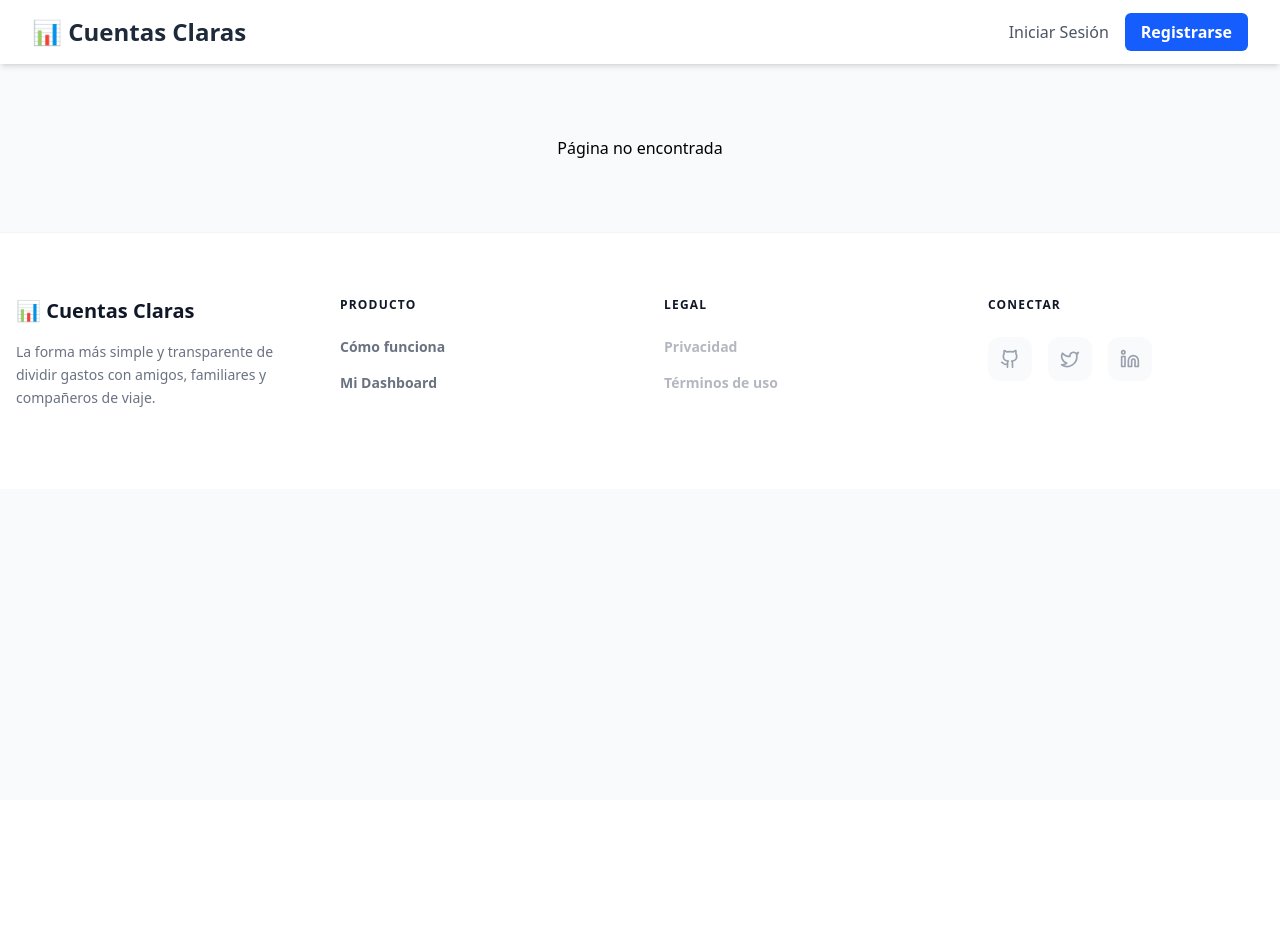
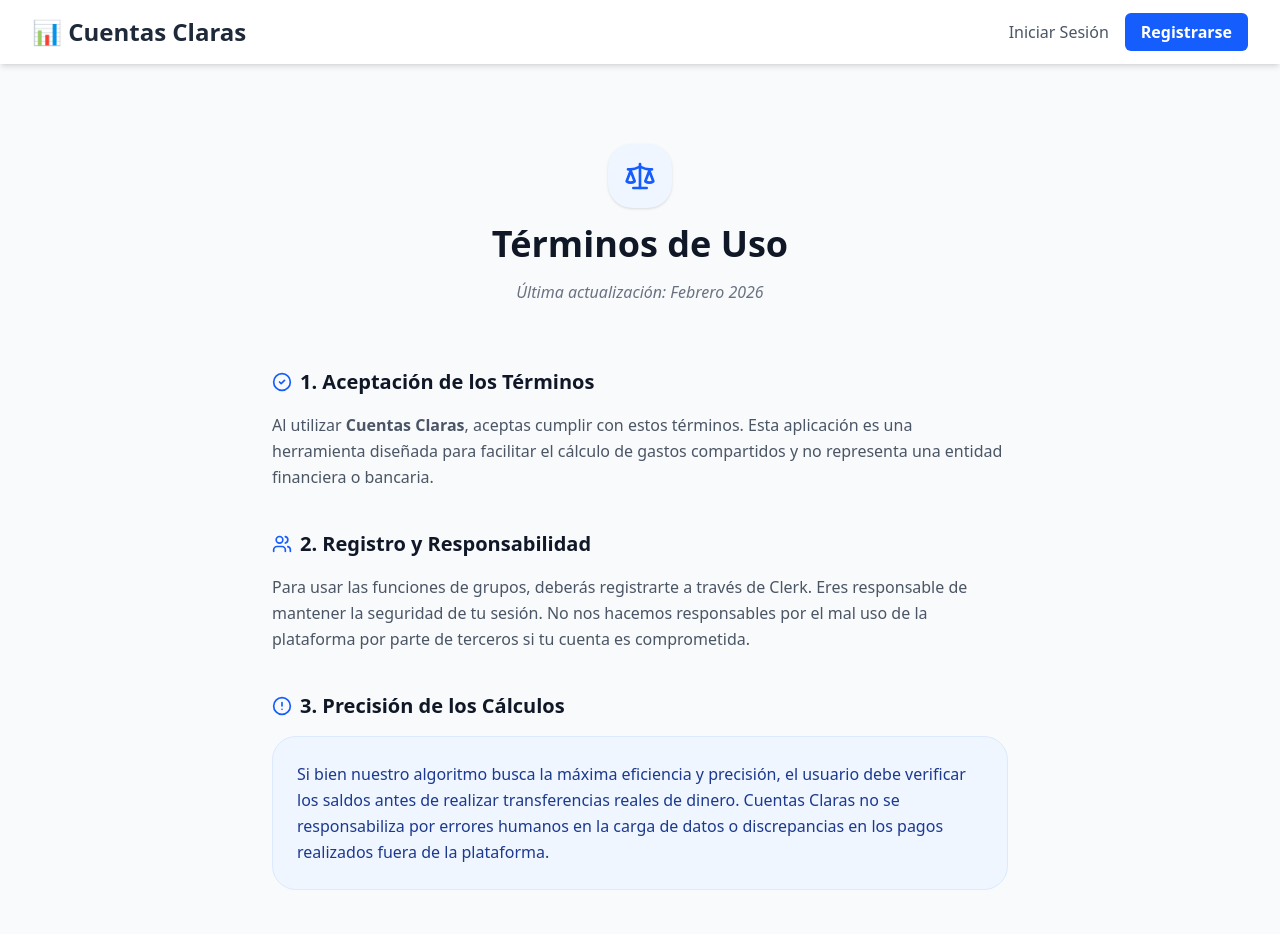
Before and after one commit to josemarianunez451-coder/cuentas-claras, a React app in the folder frontend/: page /terms in a window 1280 px wide. Shown: the top 934 px of the page. Before the commit the page ends 800 px from the top, so only its background shows below. Built offline with nearby package versions, Linux system fonts and the light colour scheme; no server answers; the HTML template or start-up script is replaced by a standard one.

Commit message:
add paginas del footer

```diff
--- a/frontend/src/App.jsx
+++ b/frontend/src/App.jsx
@@ -9,6 +9,9 @@
 import SignUpPage from './pages/SignUpPage';
 import GroupPage from './pages/GroupPage';
 import HowItWorks from './pages/HowItWorks';
+import TermsOfUse from './pages/TermsOfUse';
+import PrivacyPolicy from './pages/PrivacyPolicy';
+
 
 function App() {
   return (
@@ -45,6 +48,9 @@
           <Route path="/sign-in" element={<SignInPage />} />
           <Route path="/sign-up" element={<SignUpPage />} />
           <Route path="/how-it-works" element={<HowItWorks />} />
+          <Route path="/terms" element={<TermsOfUse />} />
+          <Route path='/privacy' element={<PrivacyPolicy />} />
+
 
           {/* Opcional: Una ruta para manejar errores 404 dentro de React */}
           <Route path="*" element={<div className="text-center py-10">Página no encontrada</div>} />
--- a/frontend/src/components/Footer.jsx
+++ b/frontend/src/components/Footer.jsx
@@ -30,8 +30,8 @@
           <div>
             <h4 className="font-black text-gray-900 mb-6 uppercase text-xs tracking-widest">Legal</h4>
             <ul className="space-y-4 text-sm font-bold text-gray-500">
-              <li><span className="cursor-not-allowed opacity-50">Privacidad</span></li>
-              <li><span className="cursor-not-allowed opacity-50">Términos de uso</span></li>
+              <li><Link to="/privacy" className="hover:text-blue-600 transition-colors">Privacidad</Link></li>
+              <li><Link to="/terms" className="hover:text-blue-600 transition-colors">Términos de uso</Link></li>
             </ul>
           </div>
 
--- /dev/null
+++ b/frontend/src/pages/PrivacyPolicy.jsx
@@ -0,0 +1,60 @@
+// frontend/src/pages/PrivacyPolicy.jsx
+import { Lock, EyeOff, Database, Server } from "lucide-react";
+
+const PrivacyPolicy = () => {
+  return (
+    <div className="max-w-3xl mx-auto py-12 px-4">
+      <div className="text-center mb-16 space-y-4">
+        <div className="bg-blue-50 w-16 h-16 rounded-3xl flex items-center justify-center mx-auto text-blue-600 shadow-sm">
+          <Lock size={32} />
+        </div>
+        <h1 className="text-4xl font-black text-gray-900">Política de Privacidad</h1>
+        <p className="text-gray-500 font-medium italic">Última actualización: Febrero 2026</p>
+      </div>
+
+      <div className="space-y-10 text-gray-600 leading-relaxed">
+        <section className="space-y-4">
+          <h2 className="text-xl font-black text-gray-900 flex items-center gap-2">
+            <Database size={20} className="text-blue-600"/> ¿Qué datos recolectamos?
+          </h2>
+          <p>
+            En <strong>Cuentas Claras</strong> valoramos tu privacidad. Solo recolectamos la información necesaria para el funcionamiento del servicio:
+          </p>
+          <ul className="list-disc ml-6 space-y-2">
+            <li><strong>Identidad:</strong> Tu nombre y email (gestionados de forma segura por <strong>Clerk</strong>).</li>
+            <li><strong>Datos de Uso:</strong> Los nombres de los grupos que creas y los gastos que registras.</li>
+          </ul>
+        </section>
+
+        <section className="space-y-4">
+          <h2 className="text-xl font-black text-gray-900 flex items-center gap-2">
+            <Server size={20} className="text-blue-600"/> Uso y Almacenamiento
+          </h2>
+          <p>
+            Tus datos se almacenan en <strong>MongoDB Atlas</strong> con cifrado en reposo. No vendemos tus datos a terceros ni los utilizamos para fines publicitarios. La información de los grupos es visible únicamente para los miembros que se unan mediante el ID único.
+          </p>
+        </section>
+
+        <section className="space-y-4">
+          <h2 className="text-xl font-black text-gray-900 flex items-center gap-2">
+            <EyeOff size={20} className="text-blue-600"/> Tus Derechos
+          </h2>
+          <p>
+            Puedes eliminar tus gastos o grupos en cualquier momento. Al eliminar un grupo, toda la información asociada a los gastos de ese grupo se borra permanentemente de nuestros servidores.
+          </p>
+        </section>
+
+        <div className="p-8 bg-gray-900 rounded-[2.5rem] text-white space-y-4">
+          <h3 className="text-lg font-black flex items-center gap-2">
+            <Lock size={18} className="text-blue-400"/> Seguridad Garantizada
+          </h3>
+          <p className="text-gray-400 text-sm">
+            Toda la comunicación entre tu navegador y nuestros servidores viaja cifrada mediante protocolos SSL/TLS. Tu contraseña nunca toca nuestros servidores; es gestionada exclusivamente por Clerk bajo estándares de seguridad bancaria.
+          </p>
+        </div>
+      </div>
+    </div>
+  );
+};
+
+export default PrivacyPolicy;
--- /dev/null
+++ b/frontend/src/pages/TermsOfUse.jsx
@@ -0,0 +1,58 @@
+// frontend/src/pages/TermsOfUse.jsx
+import { ShieldCheck, Scale, AlertCircle } from "lucide-react";
+
+const TermsOfUse = () => {
+  return (
+    <div className="max-w-3xl mx-auto py-12 px-4">
+      <div className="text-center mb-16 space-y-4">
+        <div className="bg-blue-50 w-16 h-16 rounded-3xl flex items-center justify-center mx-auto text-blue-600 shadow-sm">
+          <Scale size={32} />
+        </div>
+        <h1 className="text-4xl font-black text-gray-900">Términos de Uso</h1>
+        <p className="text-gray-500 font-medium italic">Última actualización: Febrero 2026</p>
+      </div>
+
+      <div className="space-y-10 text-gray-600 leading-relaxed">
+        <section className="space-y-4">
+          <h2 className="text-xl font-black text-gray-900 flex items-center gap-2">
+            <CheckCircle2 size={20} className="text-blue-600"/> 1. Aceptación de los Términos
+          </h2>
+          <p>
+            Al utilizar <strong>Cuentas Claras</strong>, aceptas cumplir con estos términos. Esta aplicación es una herramienta diseñada para facilitar el cálculo de gastos compartidos y no representa una entidad financiera o bancaria.
+          </p>
+        </section>
+
+        <section className="space-y-4">
+          <h2 className="text-xl font-black text-gray-900 flex items-center gap-2">
+            <Users size={20} className="text-blue-600"/> 2. Registro y Responsabilidad
+          </h2>
+          <p>
+            Para usar las funciones de grupos, deberás registrarte a través de Clerk. Eres responsable de mantener la seguridad de tu sesión. No nos hacemos responsables por el mal uso de la plataforma por parte de terceros si tu cuenta es comprometida.
+          </p>
+        </section>
+
+        <section className="space-y-4">
+          <h2 className="text-xl font-black text-gray-900 flex items-center gap-2">
+            <AlertCircle size={20} className="text-blue-600"/> 3. Precisión de los Cálculos
+          </h2>
+          <p className="bg-blue-50 p-6 rounded-3xl border border-blue-100 text-blue-900 font-medium">
+            Si bien nuestro algoritmo busca la máxima eficiencia y precisión, el usuario debe verificar los saldos antes de realizar transferencias reales de dinero. Cuentas Claras no se responsabiliza por errores humanos en la carga de datos o discrepancias en los pagos realizados fuera de la plataforma.
+          </p>
+        </section>
+
+        <section className="space-y-4">
+          <h2 className="text-xl font-black text-gray-900 flex items-center gap-2">
+            <X size={20} className="text-blue-600"/> 4. Terminación del Servicio
+          </h2>
+          <p>
+            Nos reservamos el derecho de suspender el acceso a cuentas que realicen un uso indebido de la plataforma o que intenten vulnerar la seguridad del sistema.
+          </p>
+        </section>
+      </div>
+    </div>
+  );
+};
+
+// Necesitamos importar estos para que no den error
+import { CheckCircle2, Users, X } from "lucide-react";
+export default TermsOfUse;
```
